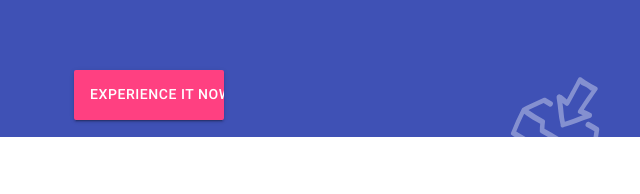
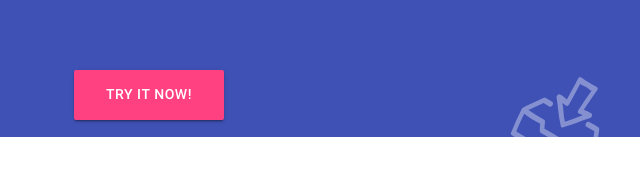
Before and after one commit to LiuNianJiang/h1, a plain HTML site: page index.html in a window 1280 px wide. Shown: the part 350-544 px from the top of the page, 491-1131 px from the left. Drawn offline with Linux system fonts and the light colour scheme.

Commit message:
Update index.html

```diff
--- a/index.html
+++ b/index.html
@@ -25,7 +25,7 @@
 					<h1>huang1111 Network Disk</h1>
 					<h4>A network disk that can be used all over the world.</h4>
 					<div class="download_btn">
-						<a class="mdui-btn mdui-btn-raised mdui-ripple mdui-color-theme-accent btn-lg" href="https://pan.huang1111.cn/">Experience it now!</a>
+						<a class="mdui-btn mdui-btn-raised mdui-ripple mdui-color-theme-accent btn-lg" href="https://pan.huang1111.cn/">Try it now!</a>
 					</div>
 					<br>
 				</div>
```
